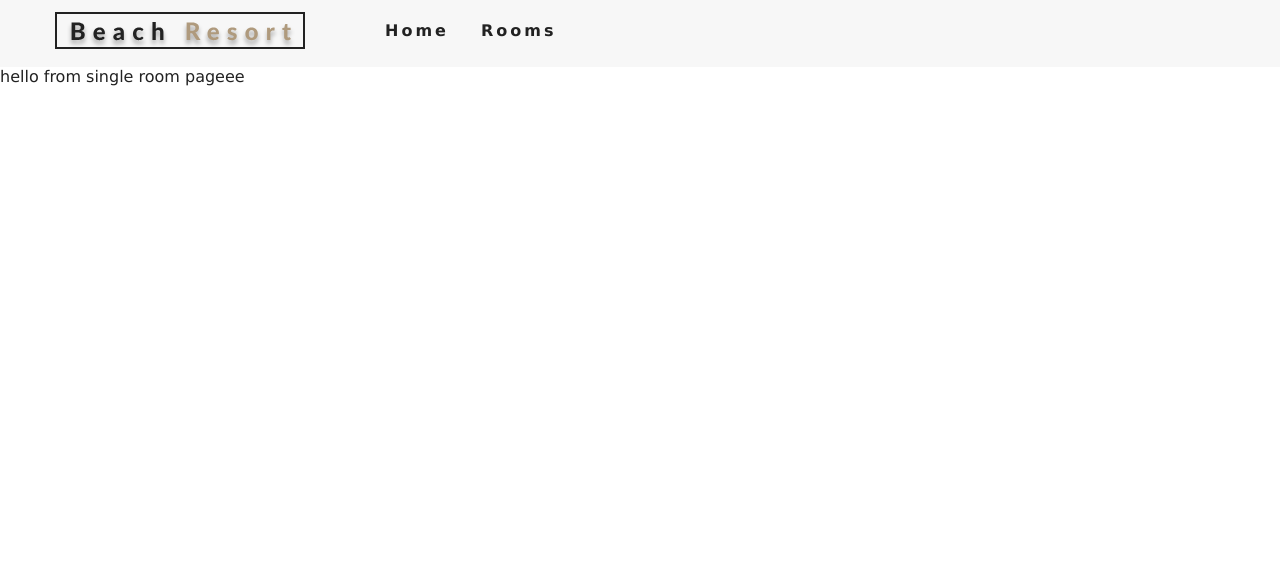
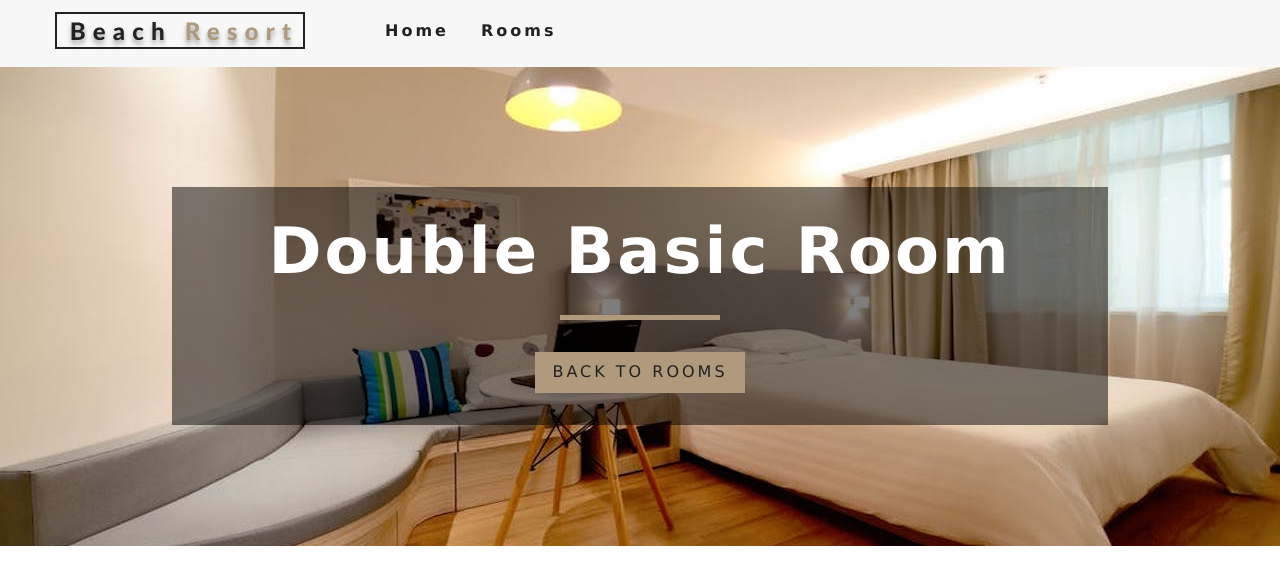
Before and after one commit to andreuhh/hotels-room-react, a React (Create React App) app: page /rooms/double-basic in a window 1280 px wide. Shown: the top 584 px of the page. Built offline with nearby package versions, Linux system fonts and the light colour scheme.

Commit message:
installed style component

```diff
--- a/package.json
+++ b/package.json
@@ -10,7 +10,8 @@
     "react-dom": "^16.13.1",
     "react-icons": "^3.10.0",
     "react-router-dom": "^5.2.0",
-    "react-scripts": "3.4.1"
+    "react-scripts": "3.4.1",
+    "styled-components": "^5.1.0"
   },
   "scripts": {
     "start": "react-scripts start",
--- a/src/pages/SingleRoom.js
+++ b/src/pages/SingleRoom.js
@@ -18,11 +18,33 @@
     render() {
         const { getRoom } = this.context;
         const room = getRoom(this.state.slug);
-        console.log(room);
+        if (!room) {
+            return <div className='error'>
+                <h3>no such room could be found...</h3>
+                <Link to='/rooms' className='btn-primary'>
+                    back to rooms
+                </Link>
+            </div>
+        }
+        const {
+            name,
+            description,
+            capacity,
+            size,
+            price,
+            extras,
+            breakfast,
+            pets,
+            images
+        } = room
         return (
-            <div>
-                hello from single room pageee
-            </div>
-        )
+            <Hero hero='roomsHero'>
+                <Banner title={`${name} room`}>
+                    <Link to='/rooms' className='btn-primary'>
+                        back to rooms
+                    </Link>
+                </Banner>
+            </Hero>
+        );
     }
 }
```
Also changed, not shown: src/components/StyledHero.js (added), 1 other file (tests, documents, lock files or other folders).
